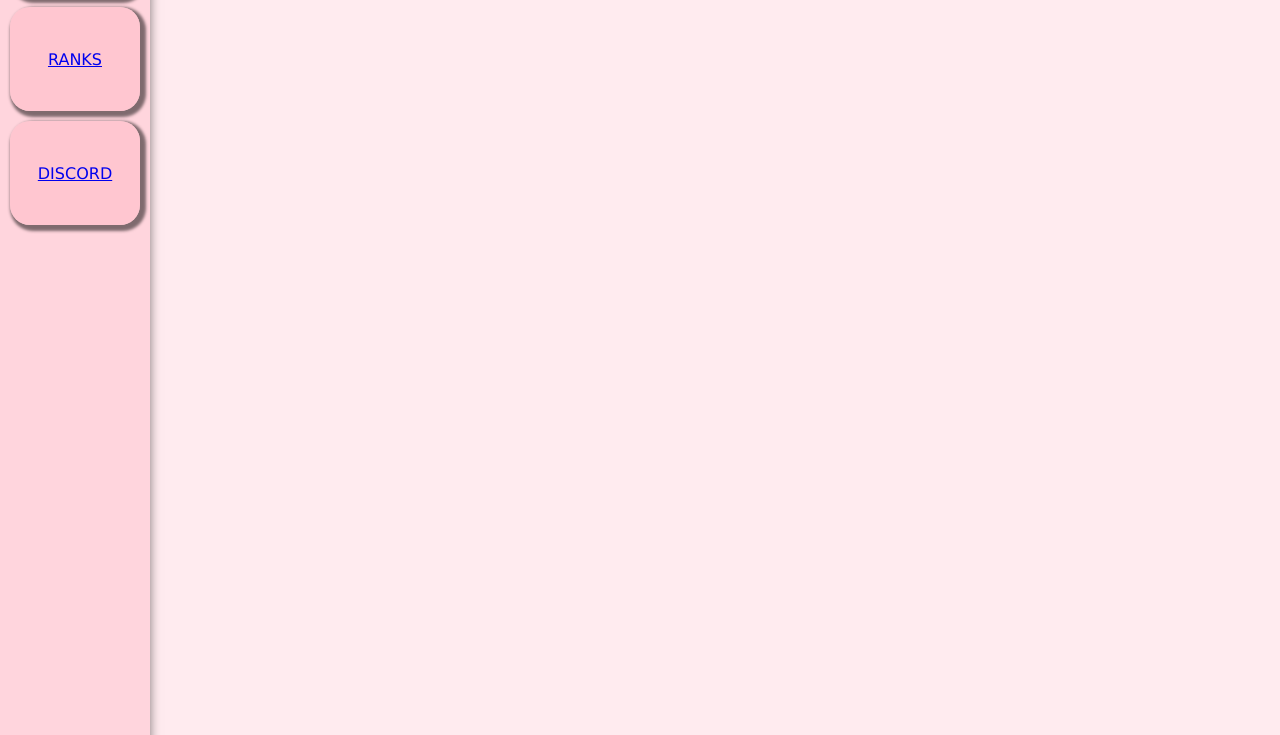
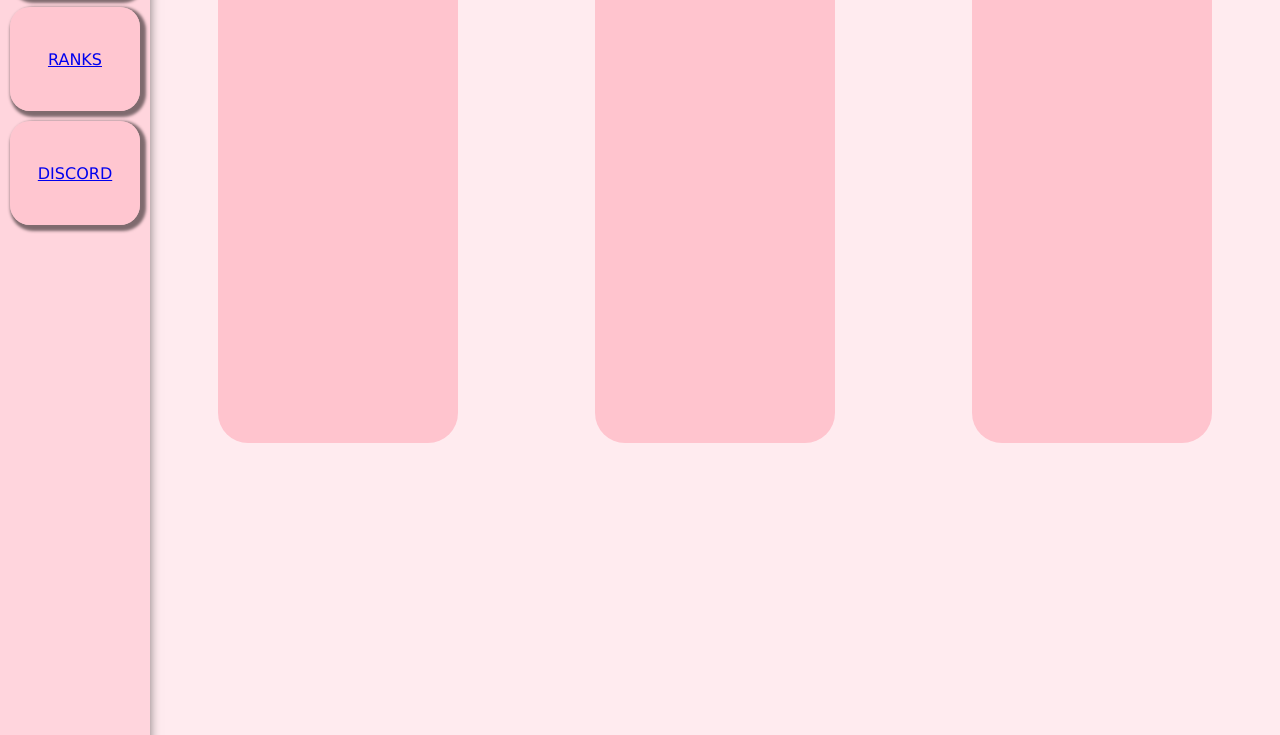
Before and after one commit to IM-TVB/tvbsmp.net, a plain HTML site: page ranks.html in a window 1280 px wide. Shown: the part 117-852 px from the top of the page. Drawn offline with Linux system fonts and the light colour scheme.

Commit message:
Update ranks.html

```diff
--- a/ranks.html
+++ b/ranks.html
@@ -35,7 +35,7 @@
             background-color: rgba(255, 192, 203, 0.700);
         }
 
-        .server-list {
+        .ranks {
             font-size: 5vh;
             display: flex;
             overflow-y: auto;
@@ -46,7 +46,7 @@
             height: 100vh;
         }
 
-        .server {
+        .rank {
             margin: 0;
             border-radius: 30px;
             display: flex;
@@ -54,10 +54,6 @@
             background-color: rgba(255, 192, 203, 0.900);
             width: 30vh;
             height: 70vh;
-        }
-
-        .iron {
-            border-radius: 100%;
         }
     </style>
 </head>
```
